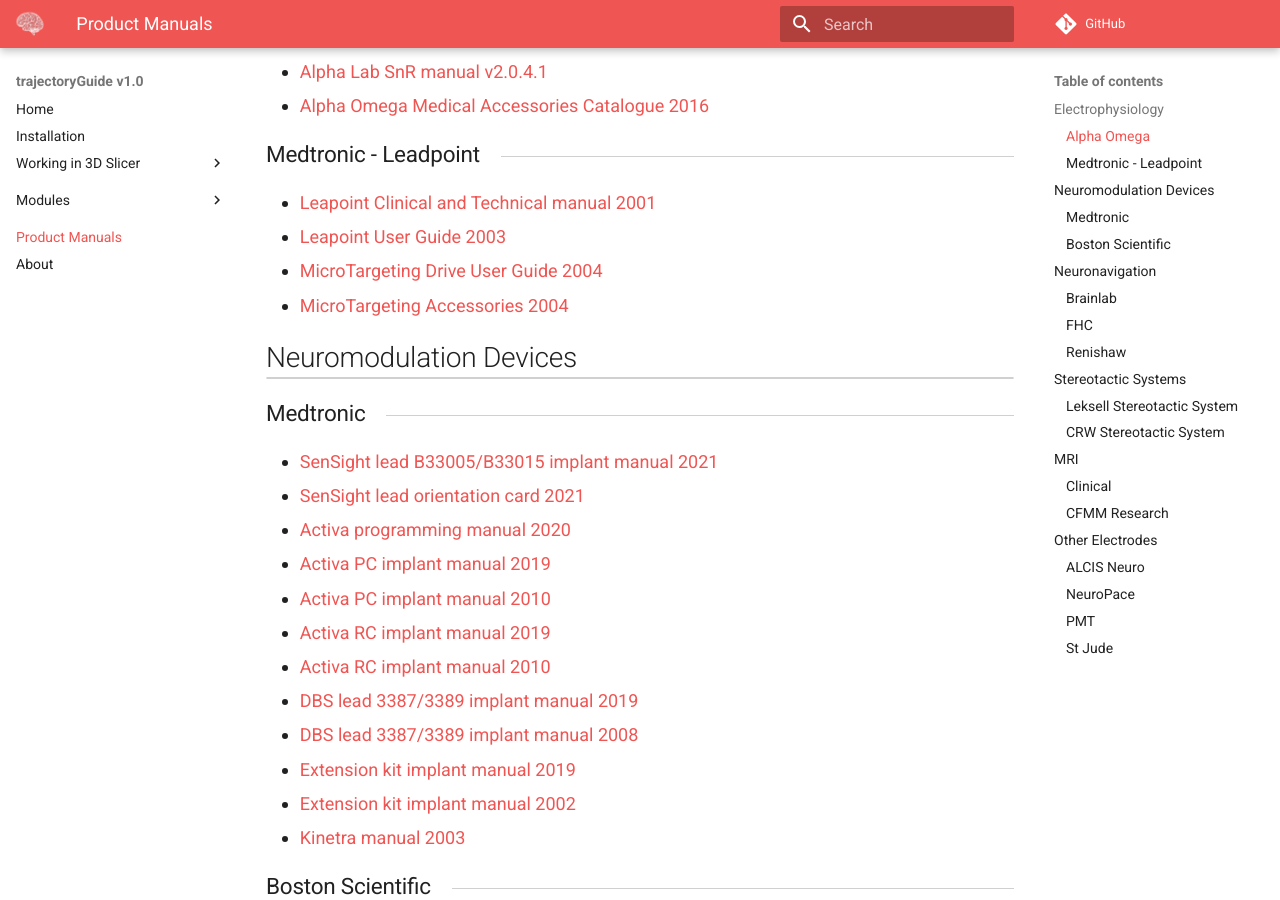
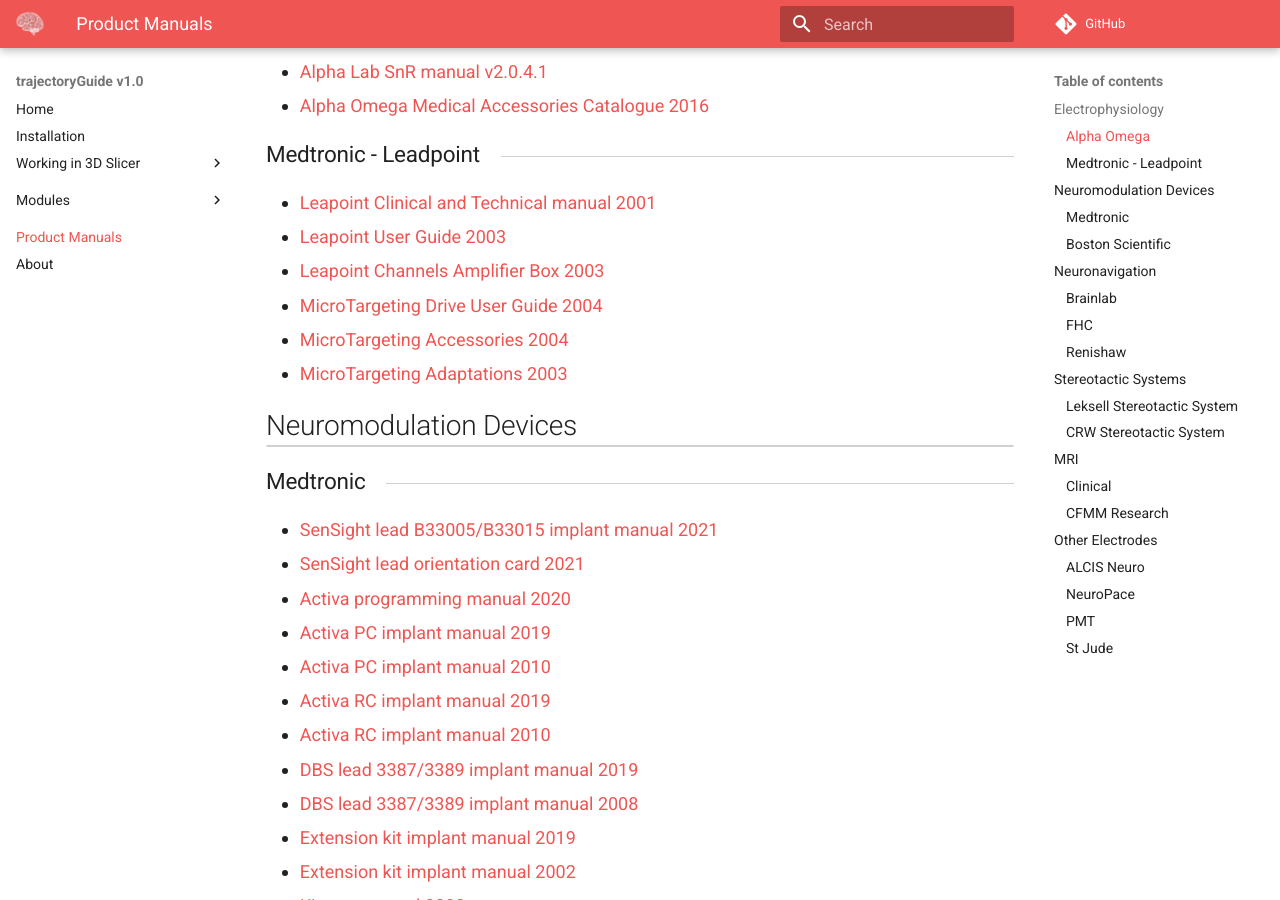
Before and after one commit to greydongilmore/trajectoryGuide-site, an MkDocs documentation site: the page built from docs/manuals.md, in a window 1280 px wide and 900 px high, scrolled down 389 px. Built offline with MkDocs 1.6.1 and Material for MkDocs 9.7.7, drawn with Linux system fonts in a browser that asks for light colours; nearby versions of some CDN libraries; comment, search, counter and statistics services are not loaded.

Commit message:
add manuals

```diff
--- a/docs/manuals.md
+++ b/docs/manuals.md
@@ -20,8 +20,11 @@
 
 * <a href="static/medtronic_leadpoint_manual_2001.pdf" target="_blank">Leapoint Clinical and Technical manual 2001</a>
 * <a href="static/medtronic_leadpoint_user_guide_2003.pdf" target="_blank">Leapoint User Guide 2003</a>
+* <a href="static/medtronic_leadpoint_channels_amplifier_box_2003.pdf" target="_blank">Leapoint Channels Amplifier Box 2003</a>
 * <a href="static/medtronic_leadpoint_microtargeting_drive_2004.pdf" target="_blank">MicroTargeting Drive User Guide 2004</a>
 * <a href="static/medtronic_leadpoint_microtargeting_accessories_2004.pdf" target="_blank">MicroTargeting Accessories 2004</a>
+* <a href="static/medtronic_leadpoint_microtargeting_adaptations_2003.pdf" target="_blank">MicroTargeting Adaptations 2003</a>
+
 
 ## Neuromodulation Devices
 
```
Also changed, not shown: site/manuals.html, site/search/search_index.json, 4 other files.
